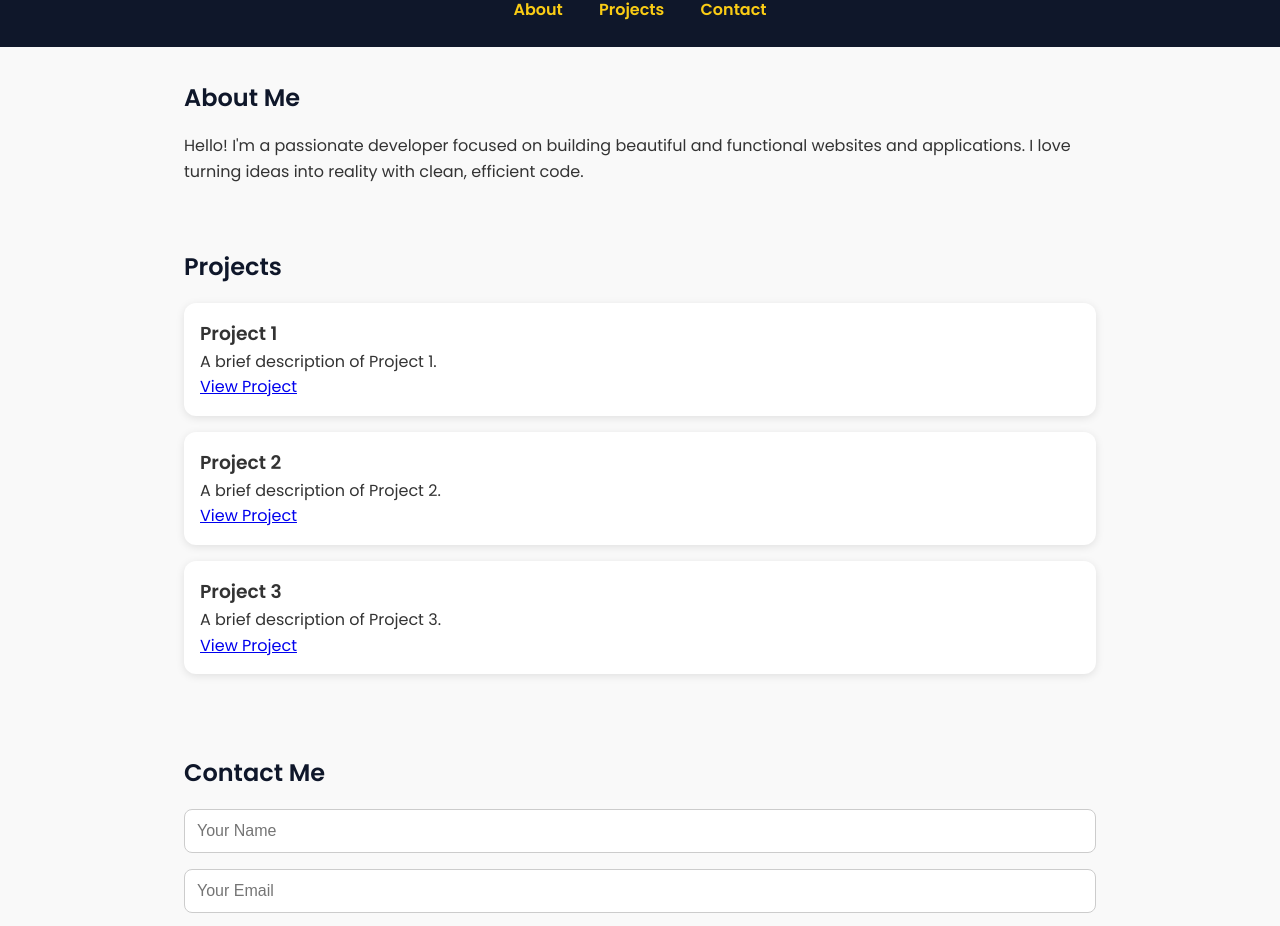
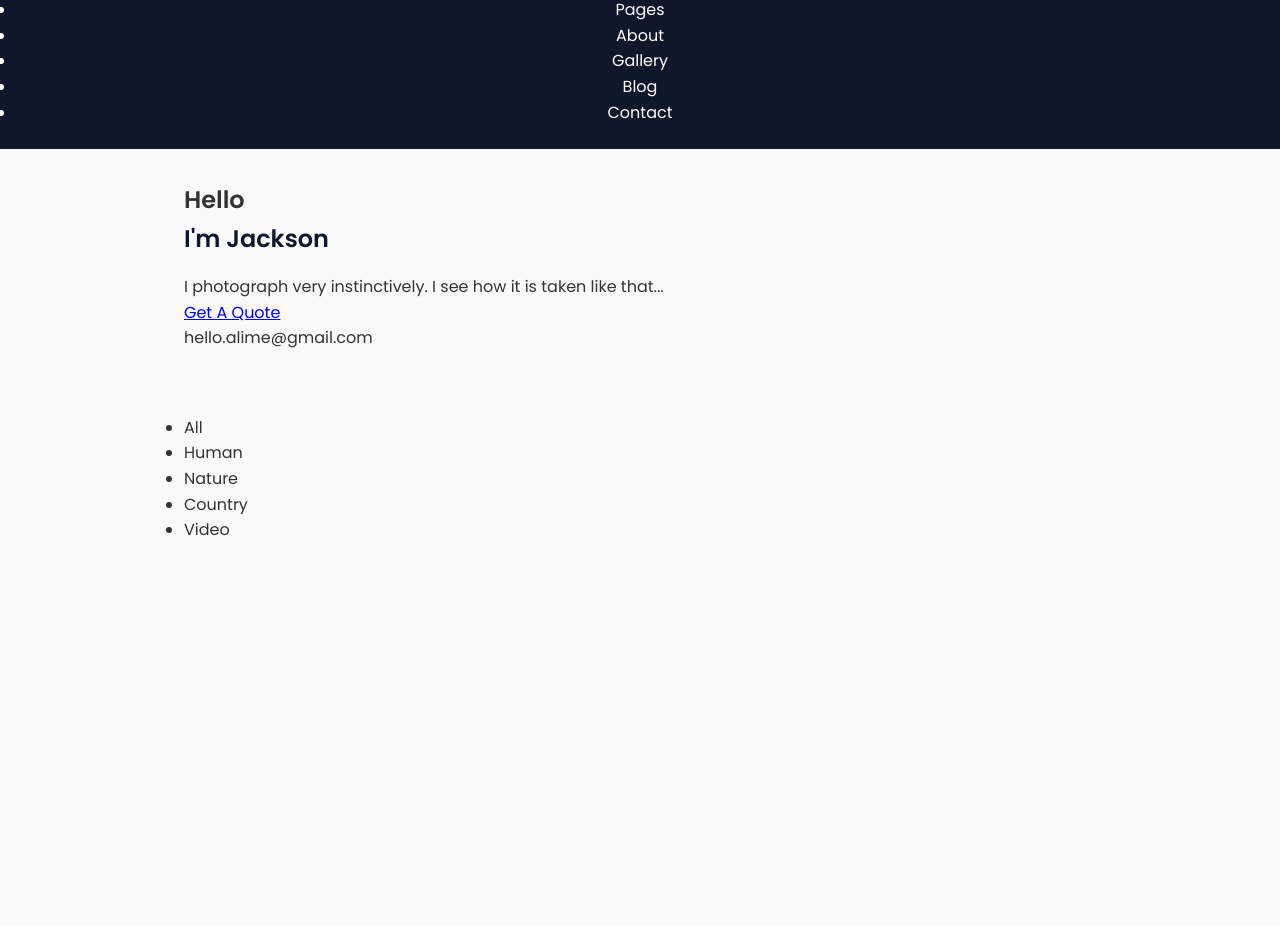
Before and after one commit to sagar00praveen/my-portfolio-project, a plain HTML site: page frontend/index.html in a window 1280 px wide. Shown: the part 86-1012 px from the top of the page. After the commit the page ends 800 px from the top, so only its background shows below. Drawn offline with Linux system fonts and the light colour scheme.

Commit message:
index.html

```diff
--- a/frontend/index.html
+++ b/frontend/index.html
@@ -1,60 +1,44 @@
 <!DOCTYPE html>
 <html lang="en">
 <head>
-    <meta charset="UTF-8">
-    <meta name="viewport" content="width=device-width, initial-scale=1.0">
-    <title>My Portfolio</title>
-    <link rel="stylesheet" href="style.css">
+  <meta charset="UTF-8" />
+  <meta name="viewport" content="width=device-width, initial-scale=1.0" />
+  <title>Portfolio - Jackson</title>
+  <link rel="stylesheet" href="style.css" />
 </head>
 <body>
-
   <header>
-        <h1>Welcome to My Portfolio</h1>
-        <nav>
-            <a href="#about">About</a>
-            <a href="#projects">Projects</a>
-            <a href="#contact">Contact</a>
+    <nav class="navbar">
+      <div class="logo">Alime.</div>
+      <ul class="nav-links">
+        <li>Home</li>
+        <li>Pages</li>
+        <li>About</li>
+        <li>Gallery</li>
+        <li>Blog</li>
+        <li>Contact</li>
+      </ul>
     </nav>
   </header>
 
-    <section id="about">
-        <h2>About Me</h2>
-        <p>Hello! I'm a passionate developer focused on building beautiful and functional websites and applications. I love turning ideas into reality with clean, efficient code.</p>
-    </section>
-
-    <section id="projects">
-        <h2>Projects</h2>
-
-        <div class="project">
-            <h3>Project 1</h3>
-            <p>A brief description of Project 1. <br><a href="#" target="_blank">View Project</a></p>
-        </div>
-
-        <div class="project">
-            <h3>Project 2</h3>
-            <p>A brief description of Project 2. <br><a href="#" target="_blank">View Project</a></p>
-        </div>
-
-        <div class="project">
-            <h3>Project 3</h3>
-            <p>A brief description of Project 3. <br><a href="#" target="_blank">View Project</a></p>
+  <section class="hero">
+    <div class="hero-content">
+      <h1>Hello</h1>
+      <h2>I'm Jackson</h2>
+      <p>I photograph very instinctively. I see how it is taken like that...</p>
+      <a href="#contact" class="btn">Get A Quote</a>
+      <p class="email">hello.alime@gmail.com</p>
     </div>
   </section>
 
-    <section id="contact">
-        <h2>Contact Me</h2>
-        <form id="contactForm">
-            <input type="text" id="name" placeholder="Your Name" required>
-            <input type="email" id="email" placeholder="Your Email" required>
-            <textarea id="message" placeholder="Your Message" rows="5" required></textarea>
-            <button type="submit">Send Message</button>
-        </form>
+  <section class="filters">
+    <ul>
+      <li class="active">All</li>
+      <li>Human</li>
+      <li>Nature</li>
+      <li>Country</li>
+      <li>Video</li>
+    </ul>
   </section>
-
-    <footer>
-        <p>© 2025 My Portfolio | Designed by Me</p>
-    </footer>
-
-    <script src="script.js"></script>
 </body>
 </html>
```
Lines whose indentation alone changed are shown as unchanged.
